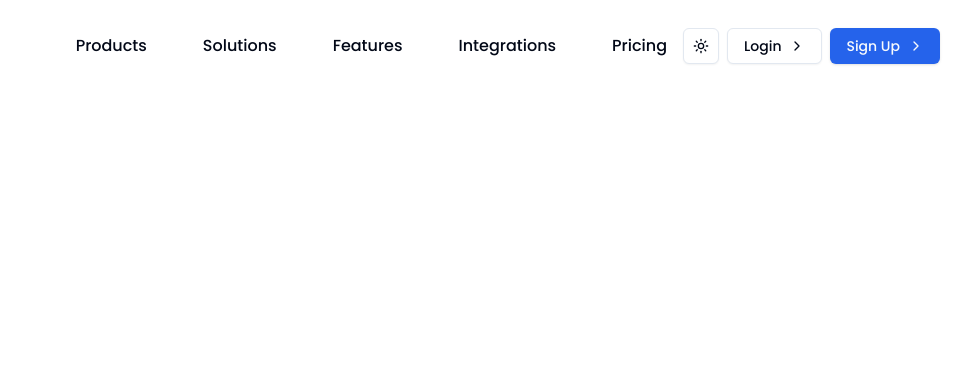
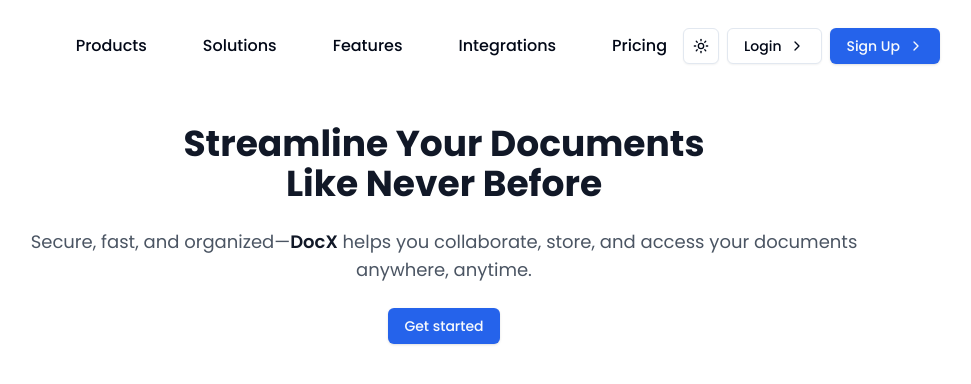
Before and after one commit to Lymore01/doc-flow, a Next.js app: page / in a window 1280 px wide. Shown: the top 384 px of the page, without its empty margins (196-1167 px from the left). Built offline with nearby package versions, Linux system fonts and the light colour scheme.

Commit message:
feat: add hero section

```diff
--- a/app/page.tsx
+++ b/app/page.tsx
@@ -1,11 +1,32 @@
+
 import NavBar from "../components/navbar";
-
-
+import { Button } from "../components/ui/button";
 
 export default function Home() {
   return (
-   <div className="md:w-[80%] mx-auto">
+    <div className="md:w-[80%] mx-auto">
       <NavBar />
-   </div>
+      <main className="w-full flex items-start justify-center mt-8 px-6 lg:px-20 h-auto">
+        {/* hero section */}
+        <div className="max-w-4xl text-center space-y-6">
+          <h1 className="font-extrabold text-4xl md:text-4xl leading-tight text-gray-900 dark:text-white">
+            Streamline Your Documents <br /> Like Never Before
+          </h1>
+          <p className="text-base md:text-lg text-gray-600 dark:text-gray-300 leading-relaxed">
+            Secure, fast, and organized—
+            <span className="font-semibold text-gray-900 dark:text-white">
+              DocX
+            </span>{" "}
+            helps you collaborate, store, and access your documents anywhere,
+            anytime.
+          </p>
+          {/* cta */}
+          <div>
+            <Button className="bg-primary dark:bg-background-light dark:text-primary">Get started</Button>
+          </div>
+        {/* sample */}
+        </div>
+      </main>
+    </div>
   );
 }
```
Also changed, not shown: public/images/sample.PNG (added).
